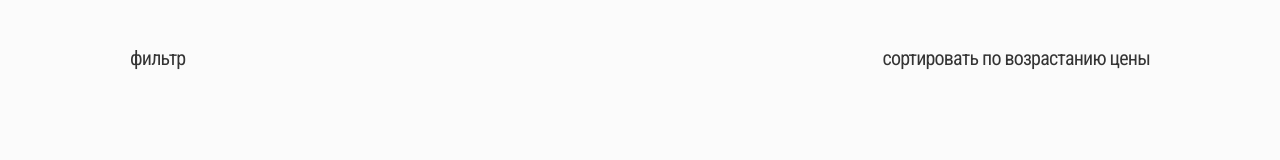
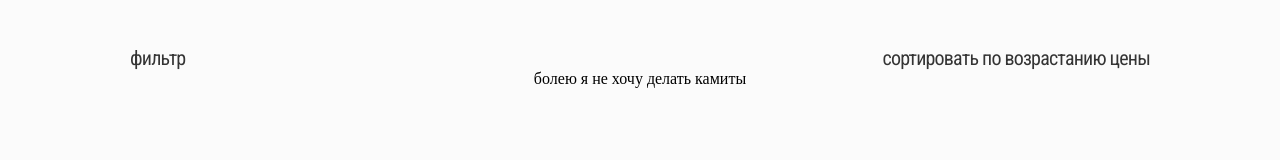
Before and after one commit to 16-hexa/filter, a React (Vite) app: page /catalog in a window 1280 px wide. Shown: the part 543-703 px from the top of the page. Built offline with nearby package versions, Linux system fonts and the light colour scheme.

Commit message:
added bebebebe

```diff
--- a/src/pages/Catalog/ui/Catalog.tsx
+++ b/src/pages/Catalog/ui/Catalog.tsx
@@ -22,6 +22,10 @@ export const Catalog = () => {
                     сортировать по возрастанию цены
                 </button>
             </div>
+
+            <div>
+                болею я не хочу делать камиты
+            </div>
         </div>
     )
 }
```
